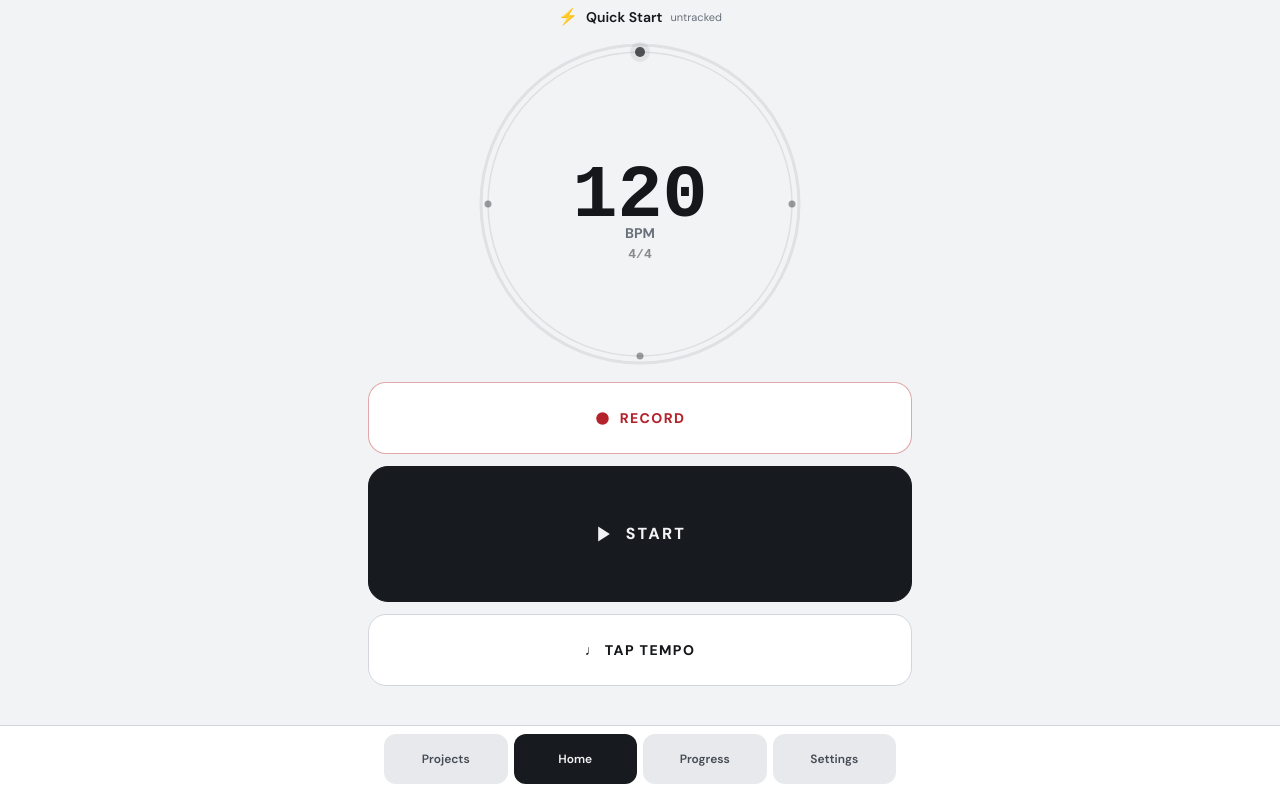
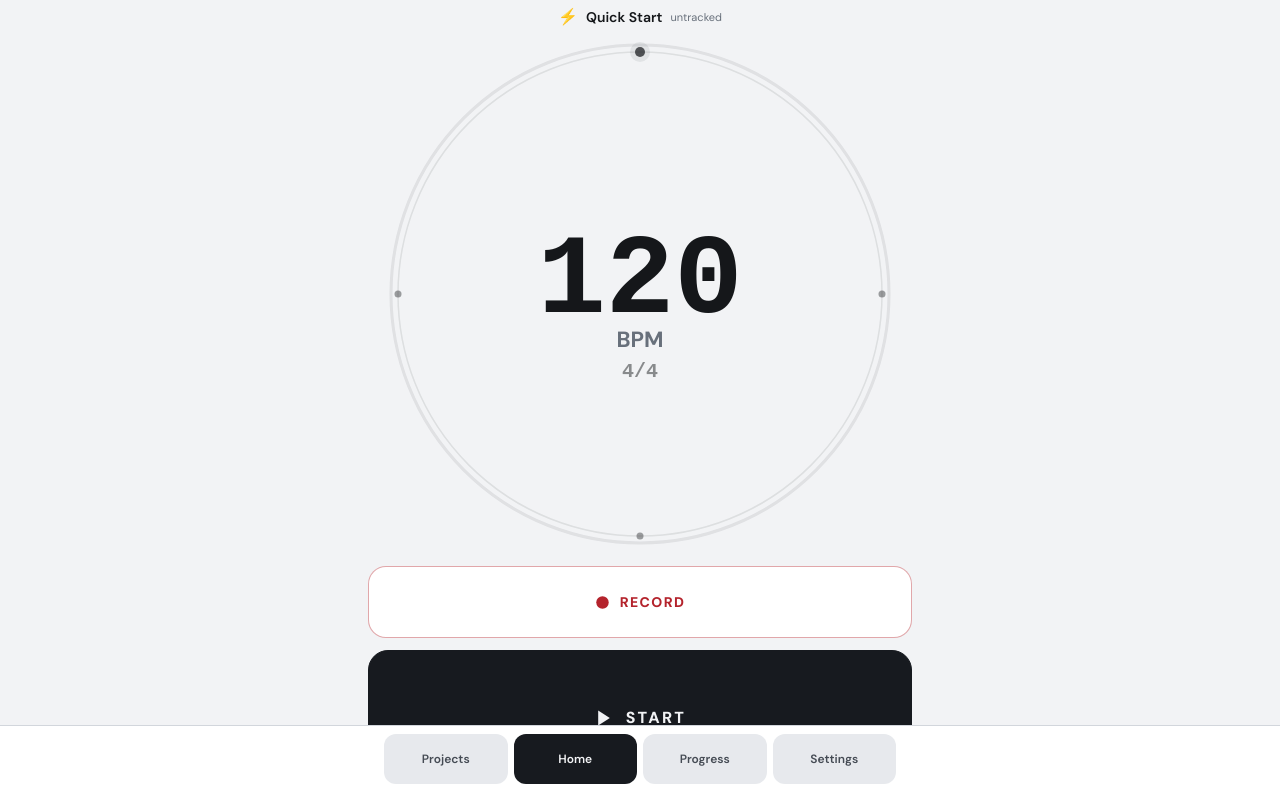
Before and after one commit to Timothy-design77/poly-pro, a React (Vite) app: page / in a window 1280 px wide. Built offline with nearby package versions, Linux system fonts and the light colour scheme.

Commit message:
Expand BPM ring to near full width

```diff
--- a/src/pages/HomePage.tsx
+++ b/src/pages/HomePage.tsx
@@ -40,7 +40,7 @@ export function HomePage() {
 
   const [showKeypad, setShowKeypad] = useState(false);
   const dialContainerRef = useRef<HTMLDivElement>(null);
-  const [dialSize, setDialSize] = useState(240);
+  const [dialSize, setDialSize] = useState(320);
 
   const recording = useRecording();
   const analysis = useAnalysis();
@@ -124,8 +124,8 @@ export function HomePage() {
     const measure = () => {
       const el = dialContainerRef.current;
       if (!el) return;
-      const size = Math.round(el.clientWidth * 0.74);
-      setDialSize(Math.max(210, Math.min(340, size)));
+      const size = Math.round(el.clientWidth * 0.96);
+      setDialSize(Math.max(280, Math.min(520, size)));
     };
     measure();
     window.addEventListener('resize', measure);
@@ -221,7 +221,10 @@ export function HomePage() {
         </div>
 
         {/* The BPM ring itself is the only keypad entry control on the primary surface. */}
-        <div ref={dialContainerRef} className="flex items-center justify-center relative pb-2">
+        <div
+          ref={dialContainerRef}
+          className="-mx-4 w-[calc(100%+2rem)] flex items-center justify-center relative pb-3"
+        >
           <Dial size={dialSize} onTapBpm={() => setShowKeypad(true)} />
         </div>
 
```
